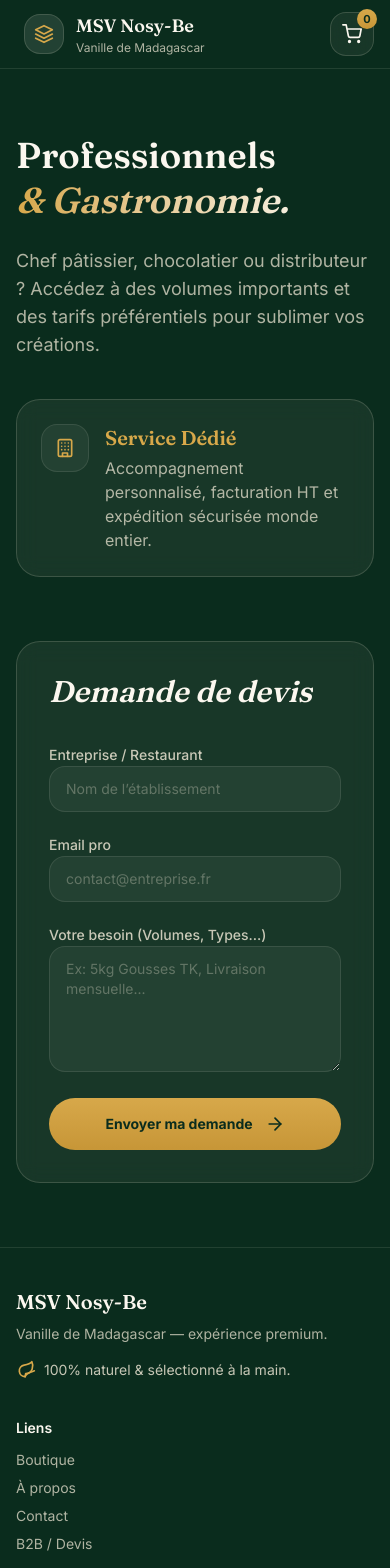
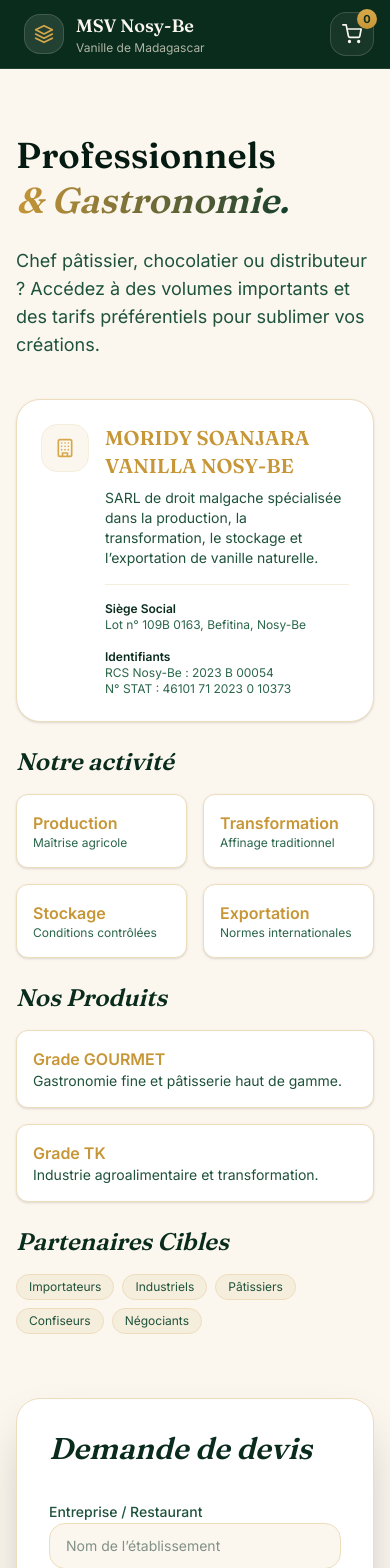
Before and after one commit to lucasananou/vanille, a Next.js app in the folder frontend/: page /b2b in a window 390 px wide. Shown: the top 1568 px of the page. Built offline with nearby package versions, Linux system fonts and the light colour scheme; no server answers.

Commit message:
Update B2B and CGV pages to light theme, add sticky form, and update header navigation

```diff
--- a/frontend/src/app/b2b/page.tsx
+++ b/frontend/src/app/b2b/page.tsx
@@ -28,75 +28,130 @@ export default function B2BPage() {
     };
 
     return (
-        <div className="flex flex-col min-h-screen bg-jungle-900 text-vanilla-50 font-sans antialiased">
+        <div className="flex flex-col min-h-screen bg-vanilla-50 text-jungle-950 font-sans antialiased">
             <Header />
 
             <main className="flex-grow">
                 <section className="relative py-16 lg:py-24 overflow-hidden">
-                    <div className="absolute inset-0 grain opacity-40" aria-hidden="true"></div>
+                    <div className="absolute inset-0 grain opacity-20" aria-hidden="true"></div>
                     <div className="mx-auto max-w-7xl px-4 relative">
                         <div className="grid lg:grid-cols-2 gap-16 items-start">
                             <div className="max-w-xl">
                                 <h1 className="font-display text-4xl sm:text-5xl lg:text-6xl leading-tight">
                                     Professionnels <br />
-                                    <span className="text-transparent bg-clip-text bg-gradient-to-r from-gold-500 to-vanilla-100 italic">
+                                    <span className="text-transparent bg-clip-text bg-gradient-to-r from-gold-600 to-jungle-800 italic">
                                         & Gastronomie.
                                     </span>
                                 </h1>
-                                <p className="text-vanilla-100/70 mt-6 text-lg">
+                                <p className="text-jungle-700 mt-6 text-lg">
                                     Chef pâtissier, chocolatier ou distributeur ? Accédez à des volumes importants et des tarifs préférentiels pour sublimer vos créations.
                                 </p>
 
                                 <div className="mt-10 space-y-6">
-                                    <div className="rounded-xxl glass p-6 border border-vanilla-100/10 flex items-start gap-4">
-                                        <div className="w-12 h-12 rounded-2xl bg-vanilla-50/5 border border-vanilla-100/10 flex items-center justify-center shrink-0">
+                                    <div className="rounded-xxl bg-white p-6 border border-vanilla-200 shadow-sm flex items-start gap-4">
+                                        <div className="w-12 h-12 rounded-2xl bg-vanilla-50 border border-vanilla-100 flex items-center justify-center shrink-0">
                                             <BuildingIcon />
                                         </div>
                                         <div>
-                                            <p className="font-display text-xl text-gold-500">Service Dédié</p>
-                                            <p className="text-vanilla-100/70 mt-1">Accompagnement personnalisé, facturation HT et expédition sécurisée monde entier.</p>
+                                            <p className="font-display text-xl text-gold-600">MORIDY SOANJARA VANILLA NOSY-BE</p>
+                                            <p className="text-sm text-jungle-700 mt-2">
+                                                SARL de droit malgache spécialisée dans la production, la transformation, le stockage et l’exportation de vanille naturelle.
+                                            </p>
+                                            <div className="mt-4 grid grid-cols-1 sm:grid-cols-2 gap-4 text-xs text-jungle-600 border-t border-vanilla-100 pt-4">
+                                                <div>
+                                                    <p className="font-semibold text-jungle-900">Siège Social</p>
+                                                    <p>Lot n° 109B 0163, Befitina, Nosy-Be</p>
+                                                </div>
+                                                <div>
+                                                    <p className="font-semibold text-jungle-900">Identifiants</p>
+                                                    <p>RCS Nosy-Be : 2023 B 00054</p>
+                                                    <p>N° STAT : 46101 71 2023 0 10373</p>
+                                                </div>
+                                            </div>
+                                        </div>
+                                    </div>
+
+                                    <div className="space-y-4">
+                                        <h3 className="font-display text-2xl italic text-jungle-900">Notre activité</h3>
+                                        <ul className="grid grid-cols-2 gap-4">
+                                            {[
+                                                { title: "Production", desc: "Maîtrise agricole" },
+                                                { title: "Transformation", desc: "Affinage traditionnel" },
+                                                { title: "Stockage", desc: "Conditions contrôlées" },
+                                                { title: "Exportation", desc: "Normes internationales" }
+                                            ].map((item, i) => (
+                                                <li key={i} className="rounded-xl bg-white p-4 border border-vanilla-200 shadow-sm">
+                                                    <p className="font-semibold text-gold-600">{item.title}</p>
+                                                    <p className="text-xs text-jungle-600">{item.desc}</p>
+                                                </li>
+                                            ))}
+                                        </ul>
+                                    </div>
+
+                                    <div className="space-y-4">
+                                        <h3 className="font-display text-2xl italic text-jungle-900">Nos Produits</h3>
+                                        <div className="grid gap-4">
+                                            <div className="rounded-xl bg-white p-4 border border-vanilla-200 shadow-sm">
+                                                <p className="font-semibold text-gold-600">Grade GOURMET</p>
+                                                <p className="text-sm text-jungle-700">Gastronomie fine et pâtisserie haut de gamme.</p>
+                                            </div>
+                                            <div className="rounded-xl bg-white p-4 border border-vanilla-200 shadow-sm">
+                                                <p className="font-semibold text-gold-600">Grade TK</p>
+                                                <p className="text-sm text-jungle-700">Industrie agroalimentaire et transformation.</p>
+                                            </div>
+                                        </div>
+                                    </div>
+
+                                    <div className="space-y-4">
+                                        <h3 className="font-display text-2xl italic text-jungle-900">Partenaires Cibles</h3>
+                                        <div className="flex flex-wrap gap-2">
+                                            {["Importateurs", "Industriels", "Pâtissiers", "Confiseurs", "Négociants"].map((tag, i) => (
+                                                <span key={i} className="px-3 py-1 rounded-full bg-vanilla-100 border border-vanilla-200 text-xs text-jungle-700">
+                                                    {tag}
+                                                </span>
+                                            ))}
                                         </div>
                                     </div>
                                 </div>
                             </div>
 
-                            <div className="rounded-3xl glass border border-vanilla-100/15 p-8 relative">
-                                <h2 className="font-display text-3xl italic">Demande de devis</h2>
+                            <div className="lg:sticky lg:top-24 rounded-3xl bg-white shadow-2xl border border-vanilla-200 p-8 relative">
+                                <h2 className="font-display text-3xl italic text-jungle-900">Demande de devis</h2>
                                 <form className="mt-8 space-y-5" onSubmit={handleSubmit}>
                                     <div className="grid sm:grid-cols-2 gap-5">
                                         <div className="space-y-2">
-                                            <label className="text-sm font-medium text-vanilla-100/80" htmlFor="company">Entreprise / Restaurant</label>
+                                            <label className="text-sm font-medium text-jungle-700" htmlFor="company">Entreprise / Restaurant</label>
                                             <input
                                                 id="company"
                                                 required
-                                                className="w-full rounded-2xl border border-vanilla-100/10 bg-vanilla-50/5 px-4 py-3 text-sm focus:outline-none focus:ring-2 focus:ring-gold-500 transition-all placeholder:text-vanilla-100/30 text-vanilla-50"
+                                                className="w-full rounded-2xl border border-vanilla-200 bg-vanilla-50 px-4 py-3 text-sm focus:outline-none focus:ring-2 focus:ring-gold-500 transition-all placeholder:text-jungle-300 text-jungle-900"
                                                 placeholder="Nom de l’établissement"
                                             />
                                         </div>
                                         <div className="space-y-2">
-                                            <label className="text-sm font-medium text-vanilla-100/80" htmlFor="b2bemail">Email pro</label>
+                                            <label className="text-sm font-medium text-jungle-700" htmlFor="b2bemail">Email pro</label>
                                             <input
                                                 id="b2bemail"
                                                 type="email"
                                                 required
-                                                className="w-full rounded-2xl border border-vanilla-100/10 bg-vanilla-50/5 px-4 py-3 text-sm focus:outline-none focus:ring-2 focus:ring-gold-500 transition-all placeholder:text-vanilla-100/30 text-vanilla-50"
+                                                className="w-full rounded-2xl border border-vanilla-200 bg-vanilla-50 px-4 py-3 text-sm focus:outline-none focus:ring-2 focus:ring-gold-500 transition-all placeholder:text-jungle-300 text-jungle-900"
                                                 placeholder="contact@entreprise.fr"
                                             />
                                         </div>
                                     </div>
                                     <div className="space-y-2">
-                                        <label className="text-sm font-medium text-vanilla-100/80" htmlFor="need">Votre besoin (Volumes, Types...)</label>
+                                        <label className="text-sm font-medium text-jungle-700" htmlFor="need">Votre besoin (Volumes, Types...)</label>
                                         <textarea
                                             id="need"
                                             rows={5}
                                             required
-                                            className="w-full rounded-2xl border border-vanilla-100/10 bg-vanilla-50/5 px-4 py-3 text-sm focus:outline-none focus:ring-2 focus:ring-gold-500 transition-all placeholder:text-vanilla-100/30 text-vanilla-50"
+                                            className="w-full rounded-2xl border border-vanilla-200 bg-vanilla-50 px-4 py-3 text-sm focus:outline-none focus:ring-2 focus:ring-gold-500 transition-all placeholder:text-jungle-300 text-jungle-900"
                                             placeholder="Ex: 5kg Gousses TK, Livraison mensuelle..."
                                         />
                                     </div>
                                     <button
                                         type="submit"
-                                        className="w-full inline-flex items-center justify-center gap-3 rounded-full bg-gradient-to-b from-gold-500 to-gold-600 px-8 py-4 text-sm font-bold text-jungle-900 hover:opacity-90 transition-all"
+                                        className="w-full inline-flex items-center justify-center gap-3 rounded-full bg-gradient-to-b from-gold-500 to-gold-600 px-8 py-4 text-sm font-bold text-jungle-900 hover:opacity-90 transition-all shadow-lg"
                                     >
                                         Envoyer ma demande <ArrowRightIcon />
                                     </button>
@@ -111,7 +166,7 @@ export default function B2BPage() {
 
             {/* Toast */}
             {status && (
-                <div className="fixed bottom-10 left-1/2 -translate-x-1/2 z-[100] px-6 py-4 rounded-full glass border border-gold-500/20 text-vanilla-50 text-sm animate-in fade-in slide-in-from-bottom-4 duration-500">
+                <div className="fixed bottom-10 left-1/2 -translate-x-1/2 z-[100] px-6 py-4 rounded-full bg-jungle-900 border border-gold-500/20 text-vanilla-50 text-sm animate-in fade-in slide-in-from-bottom-4 duration-500 shadow-2xl">
                     <div className="flex items-center gap-3">
                         <div className="w-2 h-2 rounded-full bg-gold-500 animate-pulse"></div>
                         {status}
--- a/frontend/src/app/legal/conditions-generales-de-vente/page.tsx
+++ b/frontend/src/app/legal/conditions-generales-de-vente/page.tsx
@@ -1,53 +1,86 @@
+'use client';
 
 import Header from '@/components/header';
 import Footer from '@/components/footer';
 
-export default function CGV() {
+export default function CGVPage() {
     return (
-        <div className="flex flex-col min-h-screen bg-white text-zinc-900">
+        <div className="flex flex-col min-h-screen bg-vanilla-50 text-jungle-950 font-sans antialiased">
             <Header />
-            <main className="flex-grow mx-auto max-w-4xl w-full px-6 py-12">
-                <h1 className="text-3xl font-serif mb-8 text-center text-zinc-900">Conditions Générales de Vente (CGV)</h1>
 
-                <div className="prose prose-zinc max-w-none">
-                    <p className="text-sm text-zinc-500 italic mb-8">Dernière mise à jour : 20 Octobre 2024</p>
+            <main className="flex-grow py-16 lg:py-24">
+                <div className="mx-auto max-w-4xl px-4">
+                    <h1 className="font-display text-4xl sm:text-5xl italic leading-tight mb-12 text-center text-jungle-900">
+                        Conditions Générales de Vente <br />
+                        <span className="text-jungle-700/60 text-2xl not-italic">General Terms and Conditions of Sale</span>
+                    </h1>
 
-                    <h2>1. Objet</h2>
-                    <p>
-                        Les présentes Conditions Générales de Vente (CGV) régissent les relations contractuelles entre <strong>Tsniout Shop</strong> et toute personne effectuant un achat via le site e-commerce <strong>tsniout-shop.fr</strong>.
-                    </p>
+                    <div className="space-y-16 bg-white shadow-xl p-8 sm:p-12 rounded-[2rem] border border-vanilla-200 text-sm leading-relaxed text-jungle-800">
+                        {/* Article 1 */}
+                        <section className="grid sm:grid-cols-2 gap-8 border-b border-vanilla-100 pb-12">
+                            <div>
+                                <h2 className="text-gold-600 font-bold uppercase tracking-wider mb-4">Article 1 – Parties (FR)</h2>
+                                <p>La société MORIDY SOANJARA VANILLE NOSY-BE (M.S.V – NOSY BE), SARL de droit malgache.</p>
+                                <ul className="mt-2 space-y-1">
+                                    <li>Siège social : Lot n°109B 0163 à Befitina, Hell-Ville, Nosy-Be, Madagascar</li>
+                                    <li>Tél : +261 32 98 595 50</li>
+                                    <li>Immatriculée : RCS Nosy-Be 2023 B 00054</li>
+                                    <li>STAT : 46101 71 2023 0 10373</li>
+                                    <li>Représentée par : ABOU MORIDY, Directeur Général</li>
+                                </ul>
+                            </div>
+                            <div>
+                                <h2 className="text-gold-600 font-bold uppercase tracking-wider mb-4">Article 1 – Parties (EN)</h2>
+                                <p>MORIDY SOANJARA VANILLA NOSY-BE (M.S.V – NOSY BE), a limited liability company under Malagasy law.</p>
+                                <ul className="mt-2 space-y-1 text-jungle-600">
+                                    <li>Registered office: Lot No. 109B 0163, Befitina, Hell-Ville, Nosy-Be, Madagascar</li>
+                                    <li>Phone: +261 32 98 595 50</li>
+                                    <li>Registered under No.: RCS Nosy-Be 2023 B 00054</li>
+                                    <li>STAT No.: 46101 71 2023 0 10373</li>
+                                    <li>Represented by: ABOU MORIDY, Managing Director</li>
+                                </ul>
+                            </div>
+                        </section>
 
-                    <h2>2. Produits et Prix</h2>
-                    <p>
-                        Nos produits sont décrits avec la plus grande précision possible. Les prix sont indiqués en Euros (€) toutes taxes comprises (TTC). Les frais de livraison sont calculés lors du passage de la commande.
-                    </p>
+                        {/* Article 2 */}
+                        <section className="grid sm:grid-cols-2 gap-8 border-b border-vanilla-100 pb-12">
+                            <div>
+                                <h2 className="text-gold-600 font-bold uppercase tracking-wider mb-4">Article 2 – Objet (FR)</h2>
+                                <p>Définir les conditions de commercialisation, coordination, assistance logistique et facilitation à l&apos;exportation de vanille naturelle originaire de Nosy Be. Toute commande implique l&apos;acceptation pleine et entière des présentes CGV.</p>
+                            </div>
+                            <div>
+                                <h2 className="text-gold-600 font-bold uppercase tracking-wider mb-4">Article 2 – Purpose (EN)</h2>
+                                <p className="text-jungle-600">Define the terms under which M.S.V – Nosy Be markets and facilitates the export of natural vanilla. Any order implies full and unconditional acceptance of these GTC.</p>
+                            </div>
+                        </section>
 
-                    <h2>3. Commande</h2>
-                    <p>
-                        Toute commande vaut acceptation des prix et descriptions des produits disponibles à la vente. La validation de la commande entraîne l'acceptation des présentes CGV.
-                    </p>
+                        {/* Article 4 & 5 Highlights */}
+                        <section className="bg-vanilla-50 p-6 rounded-2xl border border-gold-600/10">
+                            <div className="grid sm:grid-cols-2 gap-8">
+                                <div>
+                                    <h2 className="text-gold-600 font-bold uppercase tracking-wider mb-4 text-xs">Paiement & Prix</h2>
+                                    <p className="font-semibold text-jungle-900 mb-2">Acompte de 30% à la commande.</p>
+                                    <p className="mb-4 italic opacity-70 border-l-2 border-gold-500 pl-4">Solde de 70% avant expédition.</p>
+                                    <p className="text-lg font-display text-gold-600">100 € / kg (Réf.)</p>
+                                </div>
+                                <div className="text-jungle-600">
+                                    <h2 className="text-gold-600 font-bold uppercase tracking-wider mb-4 text-xs">Payment & Price</h2>
+                                    <p className="font-semibold text-jungle-900 mb-2">30% deposit upon confirmation.</p>
+                                    <p className="mb-4 italic opacity-70 border-l-2 border-gold-500 pl-4">70% balance before shipment.</p>
+                                    <p className="text-lg font-display text-gold-600">€100 / kg (Ref.)</p>
+                                </div>
+                            </div>
+                        </section>
 
-                    <h2>4. Paiement</h2>
-                    <p>
-                        Le paiement est exigible immédiatement à la commande. Vous pouvez effectuer le règlement par carte bancaire. Les paiements sont sécurisés par notre partenaire de paiement.
-                    </p>
-
-                    <h2>5. Livraison</h2>
-                    <p>
-                        La livraison est effectuée à l'adresse indiquée lors de la commande. Les délais de livraison sont donnés à titre indicatif. Pour plus de détails, consultez notre <a href="/legal/politique-d-expedition">Politique d'Expédition</a>.
-                    </p>
-
-                    <h2>6. Rétractation</h2>
-                    <p>
-                        Conformément à la loi, vous disposez d'un délai de 14 jours à compter de la réception de vos produits pour exercer votre droit de rétractation. Voir notre <a href="/legal/politique-de-remboursement">Politique de Remboursement</a>.
-                    </p>
-
-                    <h2>7. Garanties</h2>
-                    <p>
-                        Tous nos produits bénéficient de la garantie légale de conformité et de la garantie des vices cachés.
-                    </p>
+                        <div className="text-center pt-12">
+                            <p className="text-xs uppercase tracking-widest text-jungle-400">Fait à Nosy Be – Madagascar, le 29 décembre 2025</p>
+                            <p className="mt-4 font-display text-xl text-gold-600 italic">ABOU MORIDY</p>
+                            <p className="text-xs opacity-60">Directeur Général / Managing Director</p>
+                        </div>
+                    </div>
                 </div>
             </main>
+
             <Footer />
         </div>
     );
--- a/frontend/src/app/page.tsx
+++ b/frontend/src/app/page.tsx
@@ -253,7 +253,7 @@ export default function HomePage() {
             <div className="mt-10 grid md:grid-cols-2 xl:grid-cols-4 gap-6">
               {[
                 { icon: <ShieldStarIcon />, title: "Sélection qualité", desc: "TK (Noir) / Gourmet selon lots. Tri + contrôle rigoureux." },
-                { icon: <ArchiveIcon />, title: "Conservation premium", desc: "Sous-vide pour stabilité, tube pour l’expérience cadeau." },
+                { icon: <ArchiveIcon />, title: "Conservation premium", desc: "Sous-vide pour la stabilité, tube pour l’expérience cadeau." },
                 { icon: <FlaskIcon />, title: "Riche en arômes", desc: "Un parfum chaud & intense, idéal pour la haute pâtisserie." },
                 { icon: <SilverwareIcon />, title: "Pensée cuisine", desc: "Pâtisserie, glaces, rhum arrangé, extrait maison." }
               ].map((item, idx) => (
--- a/frontend/src/components/footer.tsx
+++ b/frontend/src/components/footer.tsx
@@ -35,7 +35,7 @@ export default function Footer() {
                         <p className="text-sm font-semibold">Infos</p>
                         <ul className="mt-3 space-y-2 text-sm text-vanilla-100/70">
                             <li><Link className="hover:text-vanilla-50 transition-colors" href="/cart">Panier</Link></li>
-                            <li><Link className="hover:text-vanilla-50 transition-colors" href="/about">Livraison</Link></li>
+                            <li><Link className="hover:text-vanilla-50 transition-colors" href="/legal/conditions-generales-de-vente">CGV</Link></li>
                             <li><Link className="hover:text-vanilla-50 transition-colors" href="/contact">FAQ</Link></li>
                         </ul>
                     </div>
```
Also changed, not shown: frontend/src/app/about/page.tsx (+14 -13 lines), frontend/src/components/header.tsx (+5 -5 lines), frontend/src/lib/products-data.ts (+11 -0 lines).
